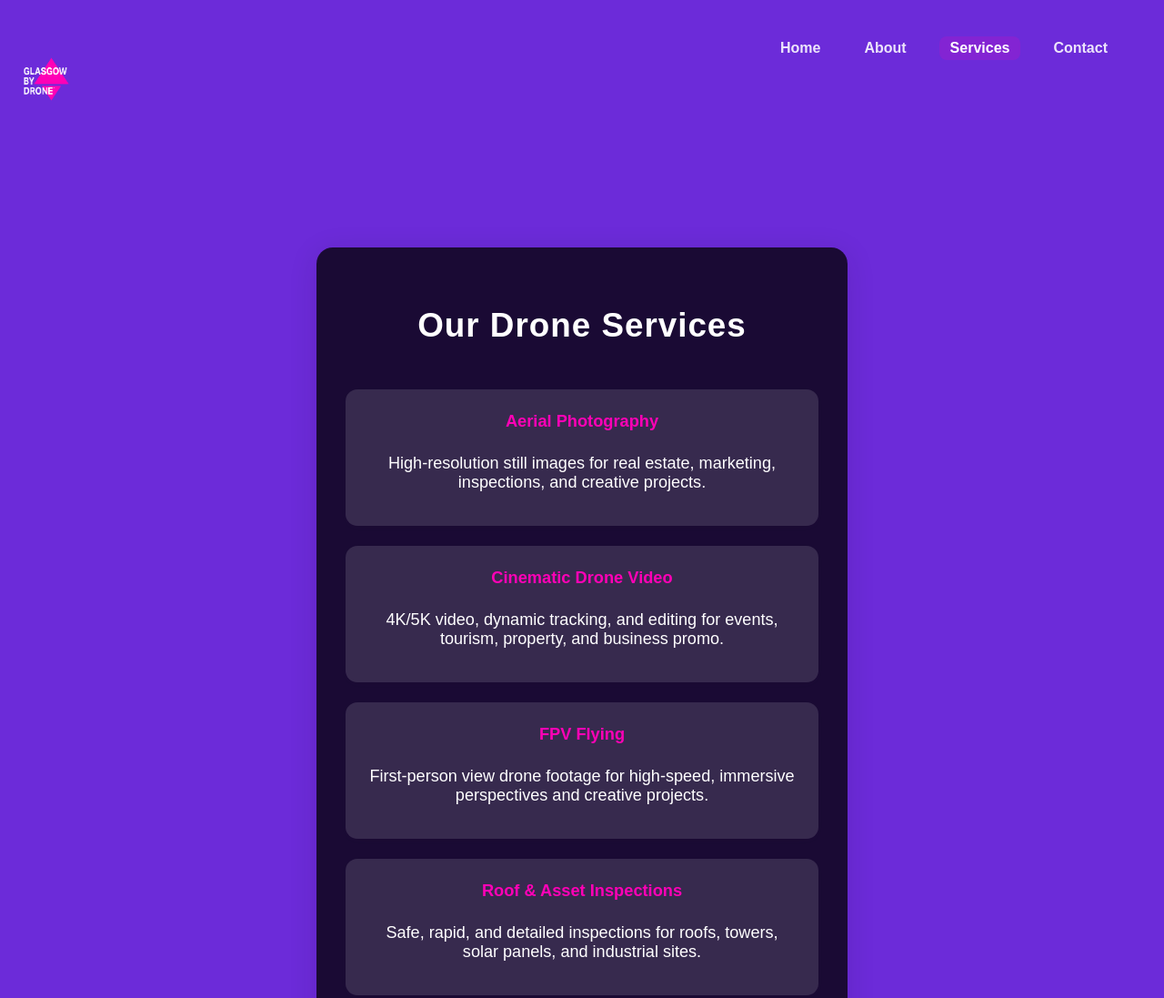
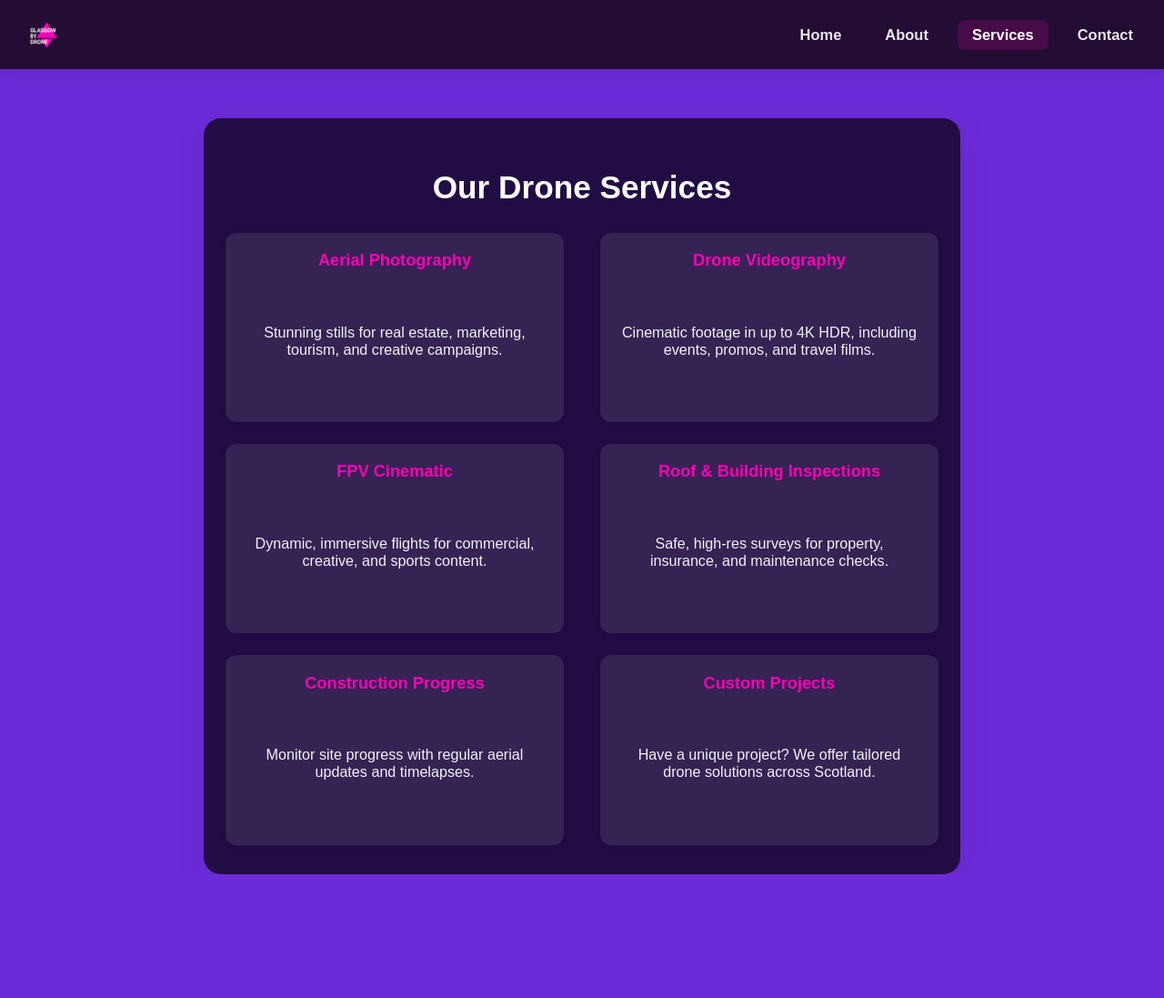
Before and after one commit to GlasgowbyDrone/glasgowbydrone, a plain HTML site: page services.html in a window 1280 px wide. Shown: the top 1097 px of the page at 91% size. After the commit the page ends 961 px from the top, so only its background shows below. Drawn offline with Linux system fonts and the light colour scheme.

Commit message:
new ui v13

```diff
--- a/services.html
+++ b/services.html
@@ -4,230 +4,208 @@
   <meta charset="UTF-8" />
   <meta name="viewport" content="width=device-width, initial-scale=1.0"/>
   <title>Services | Glasgow by Drone</title>
-  <meta name="description" content="Explore all drone photography, aerial videography, FPV flying, and inspection services offered by Glasgow by Drone across Scotland.">
+  <meta name="description" content="Explore the full range of aerial photography, drone videography, FPV, and inspection services from Glasgow by Drone.">
   <meta property="og:title" content="Services | Glasgow by Drone" />
-  <meta property="og:description" content="See our full list of drone, photo, video, inspection, and creative media services available in Glasgow, Scotland and the UK.">
+  <meta property="og:description" content="Browse Glasgow by Drone’s drone services including roof inspections, cinematic video, creative campaigns and more." />
   <meta property="og:image" content="https://glasgowbydrone.github.io/glasgowbydronetrans.png" />
   <link rel="icon" href="favicon.ico" type="image/x-icon" />
   <style>
     :root {
       --primary: #6C2BD9;
       --accent: #FF01B6;
-      --card-bg: rgba(0,0,0,0.76);
+      --card-bg: rgba(0,0,0,0.69);
       --white: #fff;
+      --gray: #f2f2f2;
     }
-    html, body {
-      min-height: 100vh;
+    /* Header styles (reuse on all pages) */
+    .main-header {
+      width: 100vw;
+      position: fixed;
+      top: 0;
+      left: 0;
+      background: rgba(30, 11, 39, 0.92);
+      z-index: 999;
+      box-shadow: 0 2px 24px 0 rgba(44,0,44,0.11);
+      padding: 0;
+    }
+    .header-inner {
+      max-width: 1280px;
+      margin: 0 auto;
+      padding: 0 18px;
+      display: flex;
+      align-items: center;
+      justify-content: space-between;
+      height: 76px;
+    }
+    .header-logo-link {
+      display: flex;
+      align-items: center;
+      text-decoration: none;
+    }
+    .header-logo {
+      width: 65px;
+      height: auto;
       margin: 0;
-      padding: 0;
-      background: var(--primary);
-      color: var(--white);
-      font-family: Arial, sans-serif;
-      width: 100vw;
-      box-sizing: border-box;
-      overflow-x: hidden;
+      display: block;
+      transition: transform 0.23s;
     }
-    .nav-links {
-      position: absolute;
-      top: 40px;
-      right: 50px;
+    .header-logo-link:hover .header-logo { transform: scale(1.07) rotate(-2deg);}
+    .header-nav {
       display: flex;
-      gap: 24px;
-      z-index: 99;
+      gap: 16px;
     }
     .nav-link {
       color: #fff;
-      font-size: 1rem;
+      font-size: 1.03rem;
       font-weight: bold;
-      opacity: 0.88;
+      opacity: 0.9;
       text-decoration: none;
       background: none;
-      padding: 4px 12px;
+      padding: 7px 16px;
       border-radius: 8px;
-      transition: background 0.15s;
+      transition: background 0.15s, opacity 0.15s;
+      position: relative;
     }
     .nav-link.active, .nav-link:hover {
       background: rgba(255, 1, 182, 0.16);
       opacity: 1;
     }
-    .logo-top {
-      width: 110px;
-      margin: 32px 0 10px 0;
-      display: block;
-      transition: transform 0.3s;
+    @media (max-width: 700px) {
+      .header-inner { height: 60px; padding: 0 6px; }
+      .header-logo { width: 44px;}
+      .header-nav { gap: 8px;}
+      .nav-link { font-size: .99rem; padding: 7px 7px;}
     }
-    .logo-top:hover {
-      transform: scale(1.06) rotate(-2deg);
+    body {
+      min-height: 100vh;
+      background: var(--primary);
+      color: var(--white);
+      font-family: Arial, sans-serif;
+      margin: 0;
+      display: flex;
+      flex-direction: column;
+      align-items: center;
+      position: relative;
+      padding-top: 76px;
     }
-    .services-main-wrap {
-      min-height: 100vh;
-      width: 100vw;
-      display: flex;
-      justify-content: center;
-      align-items: flex-start;
-      padding-top: 120px;
-      box-sizing: border-box;
+    @media (max-width: 700px) {
+      body { padding-top: 62px;}
     }
     .services-container {
       width: 100%;
-      max-width: 520px;
+      max-width: 800px;
+      margin: 54px auto 0 auto;
+      padding: 2rem 1rem 2rem 1rem;
       background: var(--card-bg);
-      border-radius: 18px;
-      padding: 2.5rem 2rem 2rem 2rem;
-      box-shadow: 0 6px 32px 0 rgba(30,0,40,0.12);
+      border-radius: 19px;
+      box-shadow: 0 6px 32px 0 rgba(30,0,40,0.10);
       text-align: center;
-      animation: fadeInUp 0.8s cubic-bezier(.7,1.7,.6,.97) 0.1s both;
-      margin: 0 auto;
-      display: flex;
-      flex-direction: column;
-      align-items: center;
-    }
-    @keyframes fadeInUp {
-      from { opacity: 0; transform: translateY(50px);}
-      to   { opacity: 1; transform: translateY(0);}
     }
     h1 {
-      font-size: 2.3rem;
-      letter-spacing: 1px;
-      margin-bottom: 1rem;
+      font-size: 2.2rem;
+      margin-bottom: 1.3rem;
       font-weight: 900;
       color: var(--white);
     }
     .services-list {
       display: flex;
       flex-wrap: wrap;
-      gap: 22px;
+      gap: 24px;
       justify-content: center;
-      align-items: stretch;
-      margin: 2.1rem 0 0 0;
-      width: 100%;
+      margin-top: 30px;
+      margin-bottom: 0;
     }
     .service-card {
-      background: rgba(255,255,255,0.13);
-      border-radius: 13px;
+      background: rgba(255,255,255,0.09);
+      border-radius: 12px;
+      flex: 1 1 240px;
+      max-width: 330px;
+      min-width: 210px;
+      padding: 1.2rem 1.3rem;
+      margin: 0 auto;
       color: var(--white);
-      font-size: 1.13rem;
-      font-weight: 500;
-      padding: 1.5rem 1.4rem;
-      box-shadow: 0 2px 12px 0 rgba(44,0,44,0.08);
       display: flex;
       flex-direction: column;
       align-items: center;
+      justify-content: center;
+      min-height: 170px;
+      box-shadow: 0 1px 7px 0 rgba(40,0,60,0.06);
+      font-size: 1.08rem;
+      transition: transform 0.14s;
+    }
+    .service-card:hover {
+      transform: scale(1.02) translateY(-4px);
+    }
+    .service-title {
+      font-size: 1.14rem;
+      font-weight: 700;
+      color: var(--accent);
+      margin-bottom: 0.48rem;
       text-align: center;
-      margin: 0;
-      flex: 1 1 290px;
-      word-break: break-word;
-      transition: box-shadow 0.17s, transform 0.13s;
-      width: 100%;
-      min-width: 0;
-      box-sizing: border-box;
-      min-height: 150px;
-      position: relative;
-      justify-content: flex-start;
-    }
-    .service-card b {
-      color: var(--accent);
-      font-size: 1.14rem;
-      font-weight: bold;
-      display: block;
-      margin-bottom: 0.7rem;
-      text-align: center; /* headers centered */
-      align-self: center;
     }
     .service-desc {
-      flex: 1;
+      font-size: 1.01rem;
+      color: var(--gray);
+      margin-bottom: 0;
+      text-align: center;
       display: flex;
       align-items: center;
       justify-content: center;
-      text-align: center;
-      width: 100%;
+      height: 100%;
     }
-    .service-card:hover {
-      box-shadow: 0 8px 36px 0 rgba(34,3,46,0.15);
-      transform: translateY(-3px) scale(1.03);
+    @media (max-width: 920px) {
+      .services-list { gap: 18px;}
     }
-    @media (max-width: 900px) {
-      .services-container {
-        padding: 1.5rem 0.7rem 1.2rem 0.7rem;
-        max-width: 99vw;
-      }
-      .logo-top { width: 80px; margin-top: 16px; }
-      .nav-links { top: 16px; right: 14px; gap: 13px; }
-      h1 { font-size: 1.4rem; }
-      .services-list { gap: 16px;}
-      .service-card { font-size: 1.05rem; }
-    }
-    @media (max-width: 700px) {
-      .services-list {
-        flex-direction: column;
-        align-items: stretch;
-        gap: 13px;
-      }
-    }
-    @media (max-width: 600px) {
-      .services-main-wrap { padding-top: 60px; }
-      .services-container { padding: 1rem 0.2rem 0.7rem 0.2rem; border-radius: 10px; max-width: 99vw;}
-      h1 { font-size: 1.10rem; }
-      .service-card { width: 100%; max-width: 100%; font-size: 1rem; }
+    @media (max-width: 680px) {
+      .services-container { padding: 1rem 0.3rem; margin-top: 23px;}
+      h1 { font-size: 1.22rem; }
+      .services-list { gap: 12px;}
+      .service-card { min-width: 93vw; max-width: 99vw; font-size: 1.00rem; padding: 1rem 0.8rem;}
     }
   </style>
 </head>
 <body>
-  <nav class="nav-links">
+  <header class="main-header">
+    <div class="header-inner">
+      <a href="index.html" class="header-logo-link">
+        <img src="glasgowbydronetrans.png" alt="Glasgow by Drone Logo" class="header-logo" />
+      </a>
+      <nav class="header-nav">
         <a href="index.html" class="nav-link">Home</a>
         <a href="about.html" class="nav-link">About</a>
         <a href="services.html" class="nav-link active">Services</a>
         <a href="contact.html" class="nav-link">Contact</a>
       </nav>
-  <a href="index.html"><img src="glasgowbydronetrans.png" class="logo-top" alt="Glasgow by Drone Logo" /></a>
-  <div class="services-main-wrap">
+    </div>
+  </header>
   <main class="services-container">
     <h1>Our Drone Services</h1>
     <div class="services-list">
       <div class="service-card">
-          <b>Aerial Photography</b>
-          <div class="service-desc">
-            High-resolution still images for real estate, marketing, inspections, and creative projects.
-          </div>
+        <div class="service-title">Aerial Photography</div>
+        <div class="service-desc">Stunning stills for real estate, marketing, tourism, and creative campaigns.</div>
       </div>
       <div class="service-card">
-          <b>Cinematic Drone Video</b>
-          <div class="service-desc">
-            4K/5K video, dynamic tracking, and editing for events, tourism, property, and business promo.
-          </div>
+        <div class="service-title">Drone Videography</div>
+        <div class="service-desc">Cinematic footage in up to 4K HDR, including events, promos, and travel films.</div>
       </div>
       <div class="service-card">
-          <b>FPV Flying</b>
-          <div class="service-desc">
-            First-person view drone footage for high-speed, immersive perspectives and creative projects.
-          </div>
+        <div class="service-title">FPV Cinematic</div>
+        <div class="service-desc">Dynamic, immersive flights for commercial, creative, and sports content.</div>
       </div>
       <div class="service-card">
-          <b>Roof & Asset Inspections</b>
-          <div class="service-desc">
-            Safe, rapid, and detailed inspections for roofs, towers, solar panels, and industrial sites.
-          </div>
+        <div class="service-title">Roof & Building Inspections</div>
+        <div class="service-desc">Safe, high-res surveys for property, insurance, and maintenance checks.</div>
       </div>
       <div class="service-card">
-          <b>Construction Progress</b>
-          <div class="service-desc">
-            Regular site surveys and time-lapse to document construction and site progress.
-          </div>
+        <div class="service-title">Construction Progress</div>
+        <div class="service-desc">Monitor site progress with regular aerial updates and timelapses.</div>
       </div>
       <div class="service-card">
-          <b>Travel & Social Media</b>
-          <div class="service-desc">
-            Custom packages for tourism, hotels, hospitality, influencers, and social media content.
-          </div>
-        </div>
-        <div class="service-card">
-          <b>Event Coverage</b>
-          <div class="service-desc">
-            Festivals, sports, launches, and private events captured from unique perspectives.
-          </div>
+        <div class="service-title">Custom Projects</div>
+        <div class="service-desc">Have a unique project? We offer tailored drone solutions across Scotland.</div>
       </div>
     </div>
   </main>
-  </div>
 </body>
 </html>
```
Also changed, not shown: about.html (+74 -71 lines), index.html (+100 -67 lines). Lines whose indentation alone changed are shown as unchanged.
